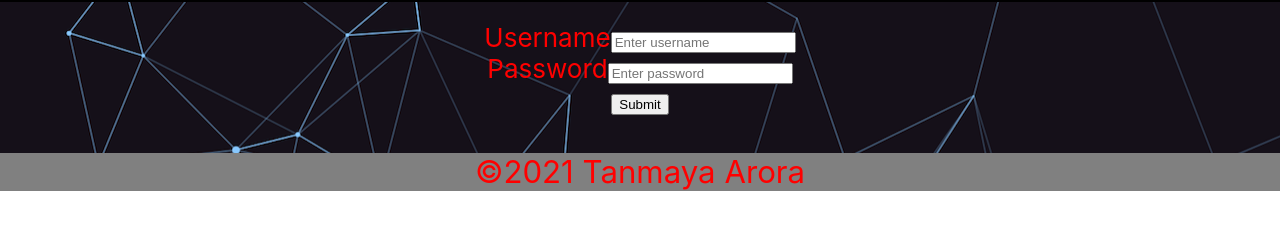
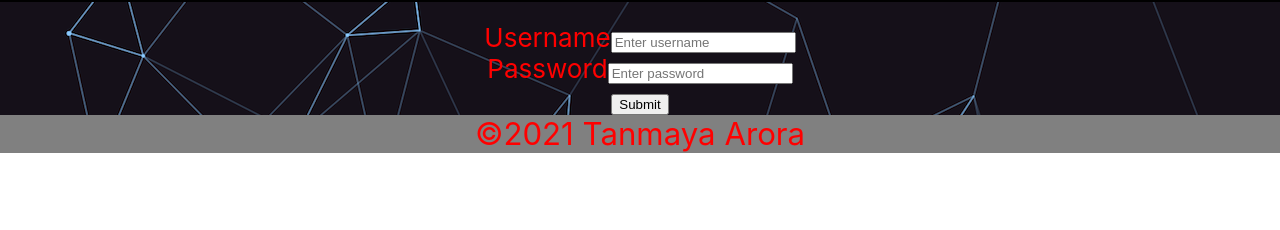
Before and after one commit to tanmayaarora/Extron, a React (Create React App) app: page /login in a window 1280 px wide. Shown: the part 94-324 px from the top of the page. Built offline with nearby package versions, Linux system fonts and the light colour scheme.

Commit message:
Update Footer.css

```diff
--- a/src/components/Footer/Footer.css
+++ b/src/components/Footer/Footer.css
@@ -1,6 +1,5 @@
 footer {
     background-color: gray;
     font-size: larger;
-    margin-top: 3%;
     text-align: center;
 }
```
